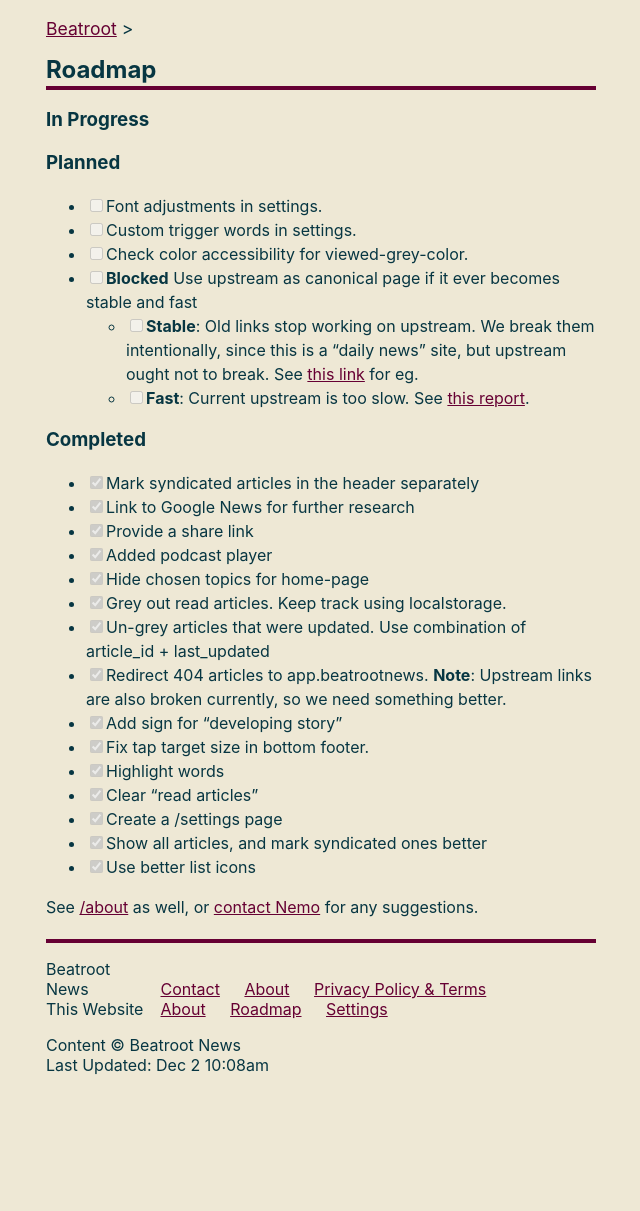
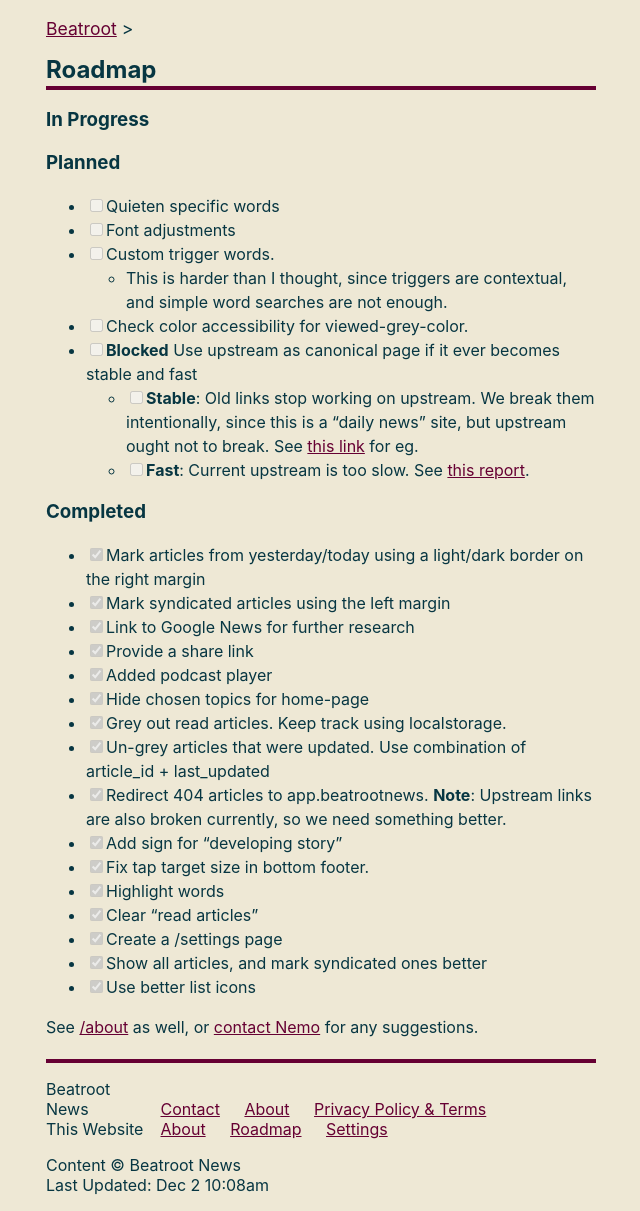
Before and after one commit to captn3m0/news, a Jekyll site: the page built from TODO.md, in a window 1280 px wide. Shown: the whole page, without its empty margins (319-959 px from the left). Built offline with Jekyll 4.4.1, drawn with Linux system fonts in a browser that asks for light colours; cached includes are drawn as plain includes; before the commit the page ends 1091 px from its top, so only the background shows below that.

Commit message:
more plans

```diff
--- a/TODO.md
+++ b/TODO.md
@@ -7,16 +7,18 @@
 ### In Progress
 
 ### Planned
-
-- [ ] Font adjustments in settings.
-- [ ] Custom trigger words in settings.
+- [ ] Quieten specific words
+- [ ] Font adjustments
+- [ ] Custom trigger words.
+	- This is harder than I thought, since triggers are contextual, and simple word searches are not enough.
 - [ ] Check color accessibility for viewed-grey-color.
 - [ ] **Blocked** Use upstream as canonical page if it ever becomes stable and fast
 	- [ ] **Stable**: Old links stop working on upstream. We break them intentionally, since this is a "daily news"  site, but upstream ought not to break. See [this link](https://app.beatrootnews.com/#article-5773) for eg.
 	- [ ] **Fast**: Current upstream is too slow. See [this report](https://pagespeed.web.dev/analysis/https-app-beatrootnews-com/scbmz1pf5r?form_factor=mobile).
 
 ### Completed
-- [x] Mark syndicated articles in the header separately
+- [x] Mark articles from yesterday/today using a light/dark border on the right margin
+- [x] Mark syndicated articles using the left margin
 - [x] Link to Google News for further research
 - [x] Provide a share link
 - [x] Added podcast player
```
